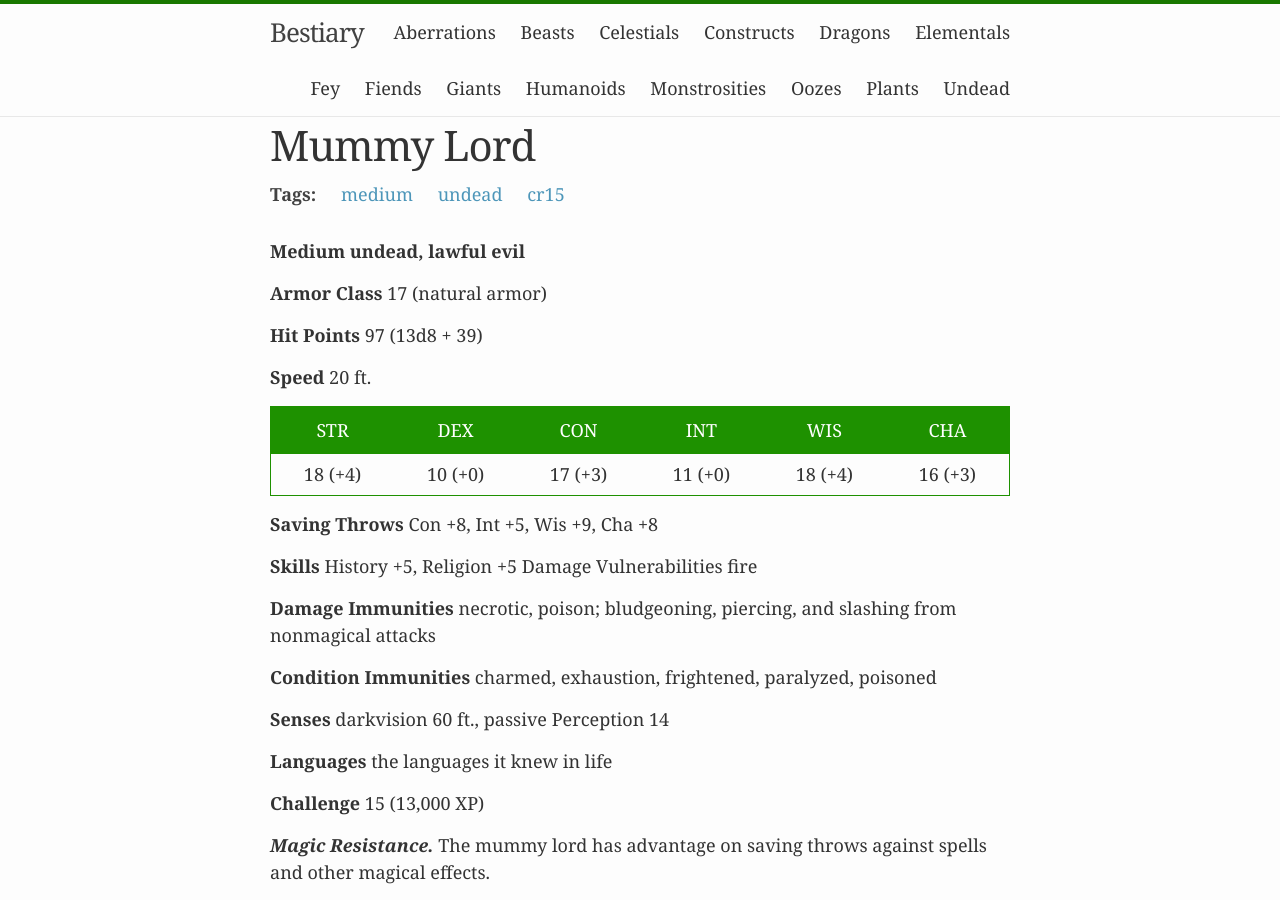
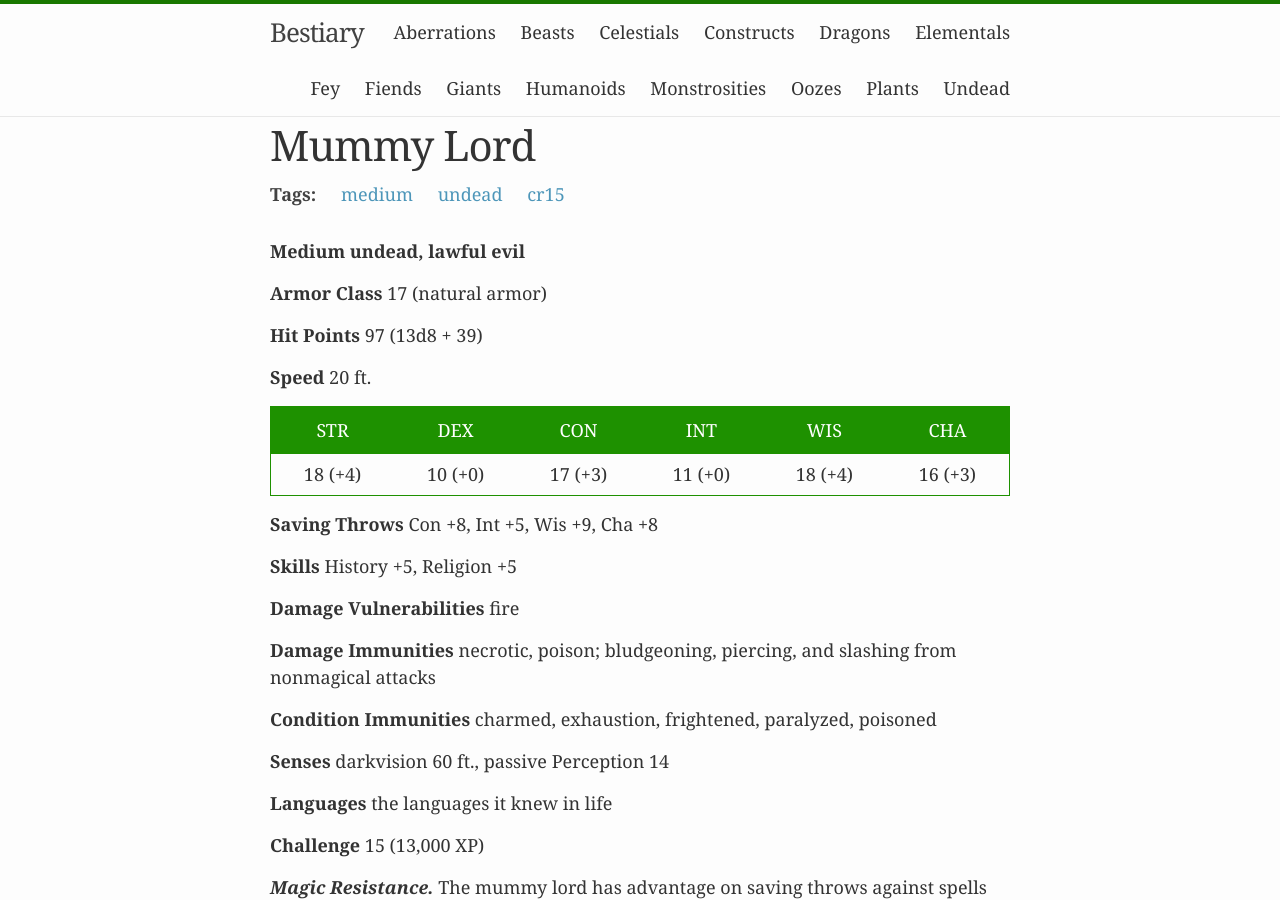
Before and after one commit to beaurancourt/bestiary, a Jekyll site: the page built from _posts/2016-02-29-mummy-lord.markdown, in a window 1280 px wide and 900 px high. Built offline with Jekyll 4.4.1, drawn with Linux system fonts in a browser that asks for light colours.

```diff
--- a/_posts/2016-02-29-mummy-lord.markdown
+++ b/_posts/2016-02-29-mummy-lord.markdown
@@ -19,7 +19,9 @@ tags: [medium, undead, cr15]
 
 **Saving Throws** Con +8, Int +5, Wis +9, Cha +8
 
-**Skills** History +5, Religion +5 Damage Vulnerabilities fire
+**Skills** History +5, Religion +5
+
+**Damage Vulnerabilities** fire
 
 **Damage Immunities** necrotic, poison; bludgeoning, piercing, and slashing from nonmagical attacks
 
```
